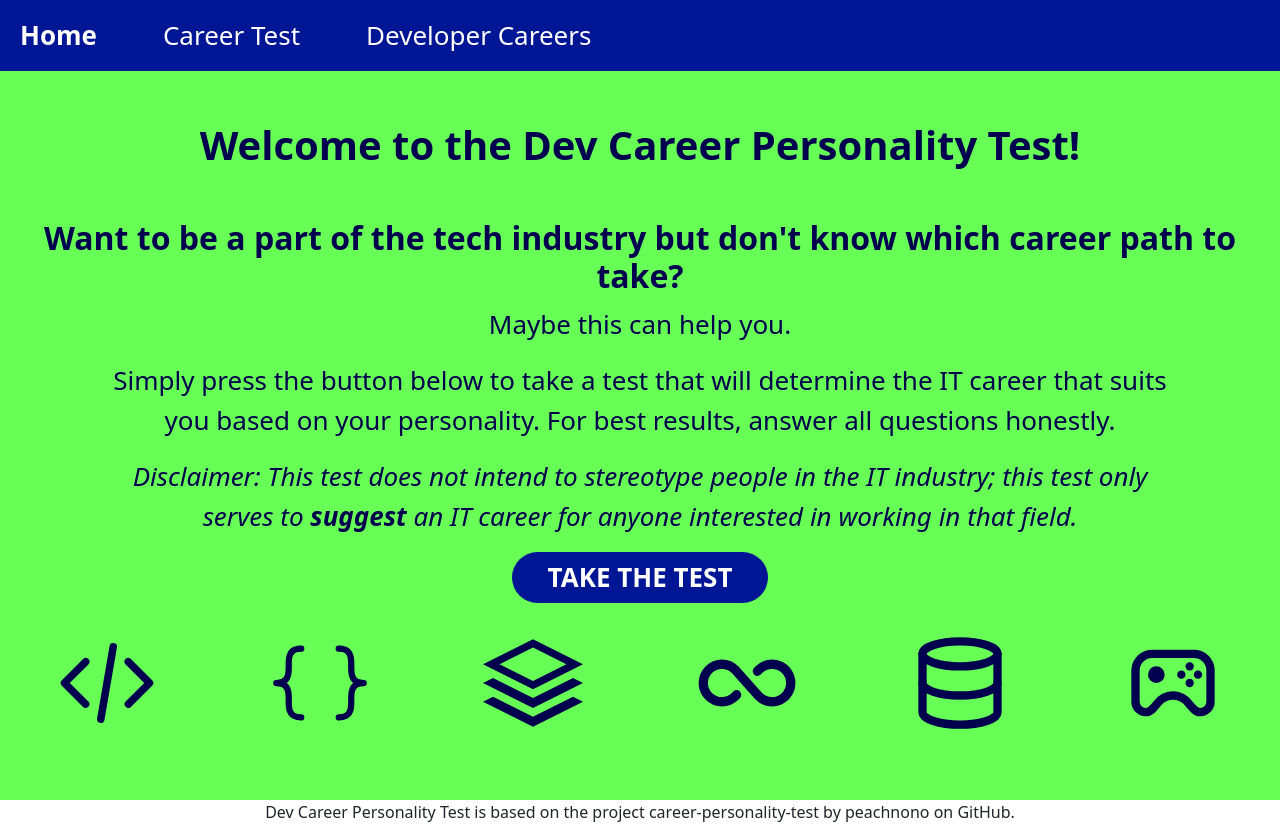
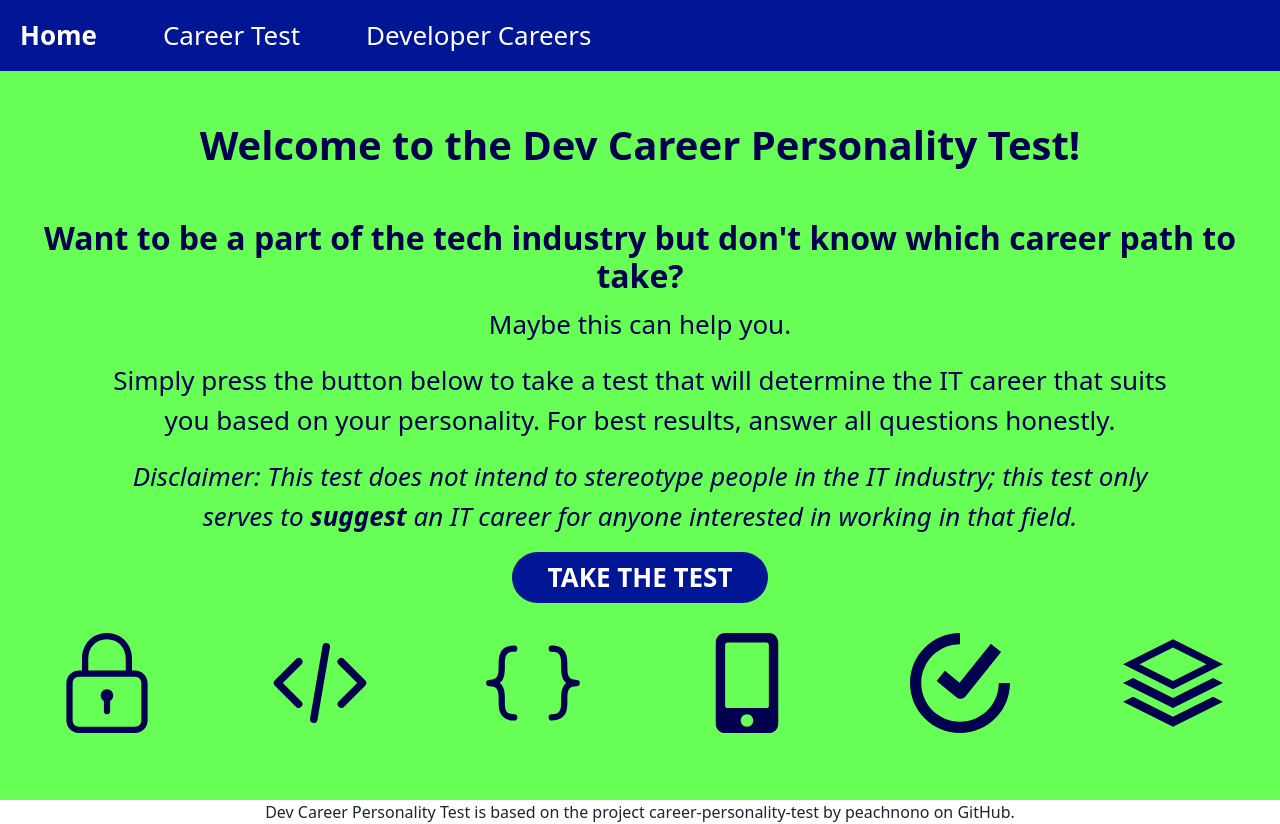
Before and after one commit to thedevarchive/dev-career-personality-test, a React (Create React App) app: page / in a window 1280 px wide. Built offline with nearby package versions, Linux system fonts and the light colour scheme.

Commit message:
Randomised icons on home page

```diff
--- a/src/pages/devCareers.js
+++ b/src/pages/devCareers.js
@@ -8,6 +8,9 @@ import { PiBracketsCurly, PiInfinityBold } from 'react-icons/pi';
 import { FiDatabase } from "react-icons/fi";
 import { ImStack } from "react-icons/im";
 import { BiJoystick } from "react-icons/bi";
+import { SiTicktick } from "react-icons/si";
+import { FaMobileAlt } from "react-icons/fa";
+import { SlLock } from "react-icons/sl";
 
 //mapping of icons to each result in the test
 const iconMapping = {
@@ -16,7 +19,10 @@ const iconMapping = {
     "Full Stack Developer": <ImStack size={70} />,
     "DevOps Engineer": <PiInfinityBold size={70} />,
     "Database Administrator": <FiDatabase size={70} />,
-    "Game Developer": <BiJoystick size={70} />
+    "Game Developer": <BiJoystick size={70} />,
+    "QA Tester": <SiTicktick size={70} />,
+    "Mobile App Developer": <FaMobileAlt size={70} />,
+    "Cyber Security Expert": <SlLock size={70} />,
 };
 
 //This page lists all possible results from taking the test
--- a/src/pages/home.js
+++ b/src/pages/home.js
@@ -8,15 +8,42 @@ import { PiBracketsCurly, PiInfinityBold } from 'react-icons/pi';
 import { FiDatabase } from "react-icons/fi";
 import { ImStack } from "react-icons/im";
 import { BiJoystick } from "react-icons/bi";
+import { SiTicktick } from "react-icons/si";
+import { FaMobileAlt } from "react-icons/fa";
+import { SlLock } from "react-icons/sl";
 
 //Home page
 export function Home() {
     //Contains title for title bar
     const [title, setTitle] = useState("Dev Career Personality Test");
+    // State to store randomly selected icons
+    const [selectedIcons, setSelectedIcons] = useState([]);
 
-    //Sets title in title bar and will run when page loads
+    //icon randomiser code taken from ChatGPT
+    //https://chatgpt.com/share/6739752e-5864-8000-97d3-f3acec76a330
+    const allIcons = [
+        <HiMiniCodeBracket />,
+        <PiBracketsCurly />,
+        <ImStack />,
+        <PiInfinityBold />,
+        <FiDatabase />,
+        <BiJoystick />,
+        <SiTicktick />,
+        <FaMobileAlt />,
+        <SlLock />
+    ];
+
+    // Function to shuffle and select 6 random icons
+    const getRandomIcons = () => {
+        const shuffled = [...allIcons].sort(() => 0.5 - Math.random());
+        return shuffled.slice(0, 6); // Take the first 6 items
+    };
+
     useEffect(() => {
+        //Sets title in title bar and will run when page loads
         document.title = title;
+        // Generate 6 random icons on component mount
+        setSelectedIcons(getRandomIcons());
     }, [title]);
 
     return (
@@ -28,14 +55,13 @@ export function Home() {
             <p><em>Disclaimer: This test does not intend to stereotype people in the IT industry; this test only serves to <strong>suggest</strong> an IT career for anyone interested in working in that field.</em></p>
             <Button className="bigButton" href="/takeTest">TAKE THE TEST</Button>
             {/* Icons at the bottom half of the page */}
-            <CardGroup style={{marginTop: "10px"}}>
+            <CardGroup style={{ marginTop: "10px" }}>
                 <IconContext.Provider value={{ color: "#00004e", size: 100 }}>
-                    <Card className="homeCard"> <HiMiniCodeBracket /></Card>
-                    <Card className="homeCard"> <PiBracketsCurly /></Card>
-                    <Card className="homeCard"> <ImStack /></Card>
-                    <Card className="homeCard"> <PiInfinityBold /></Card>
-                    <Card className="homeCard"> <FiDatabase /></Card>
-                    <Card className="homeCard"> <BiJoystick /></Card>
+                    {selectedIcons.map((icon) => (
+                        <Card className="homeCard">
+                            {icon}
+                        </Card>
+                    ))}
                 </IconContext.Provider>
             </CardGroup>
         </>
--- a/src/pages/results.js
+++ b/src/pages/results.js
@@ -8,15 +8,21 @@ import { PiBracketsCurly, PiInfinityBold } from 'react-icons/pi';
 import { FiDatabase } from "react-icons/fi";
 import { ImStack } from "react-icons/im";
 import { BiJoystick } from "react-icons/bi";
+import { SiTicktick } from "react-icons/si";
+import { FaMobileAlt } from "react-icons/fa";
+import { SlLock } from "react-icons/sl";
 
 //mapping of icons to each result in the test
 const iconMapping = {
-    "Front-End Developer": <HiMiniCodeBracket size={250} />,
-    "Back-End Developer": <PiBracketsCurly size={250} />,
-    "Full Stack Developer": <ImStack size={250} />,
-    "DevOps Engineer": <PiInfinityBold size={250} />,
-    "Database Administrator": <FiDatabase size={250} />,
-    "Game Developer": <BiJoystick size={250} />
+    "Front-End Developer": <HiMiniCodeBracket size={70} />,
+    "Back-End Developer": <PiBracketsCurly size={70} />,
+    "Full Stack Developer": <ImStack size={70} />,
+    "DevOps Engineer": <PiInfinityBold size={70} />,
+    "Database Administrator": <FiDatabase size={70} />,
+    "Game Developer": <BiJoystick size={70} />,
+    "QA Tester": <SiTicktick size={70} />,
+    "Mobile App Developer": <FaMobileAlt size={70} />,
+    "Cyber Security Expert": <SlLock size={70} />,
 };
 
 //get career result based on returned career code after submission of test
```
